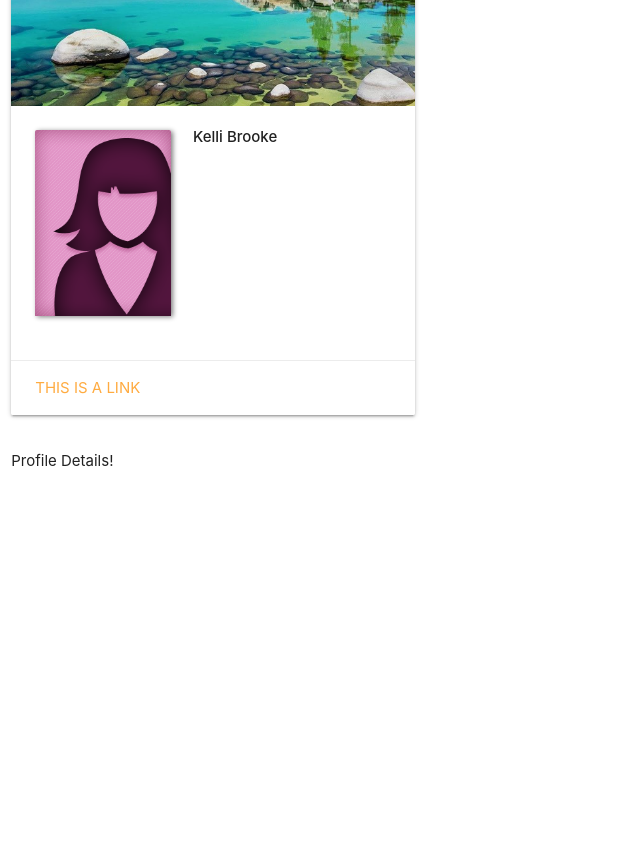
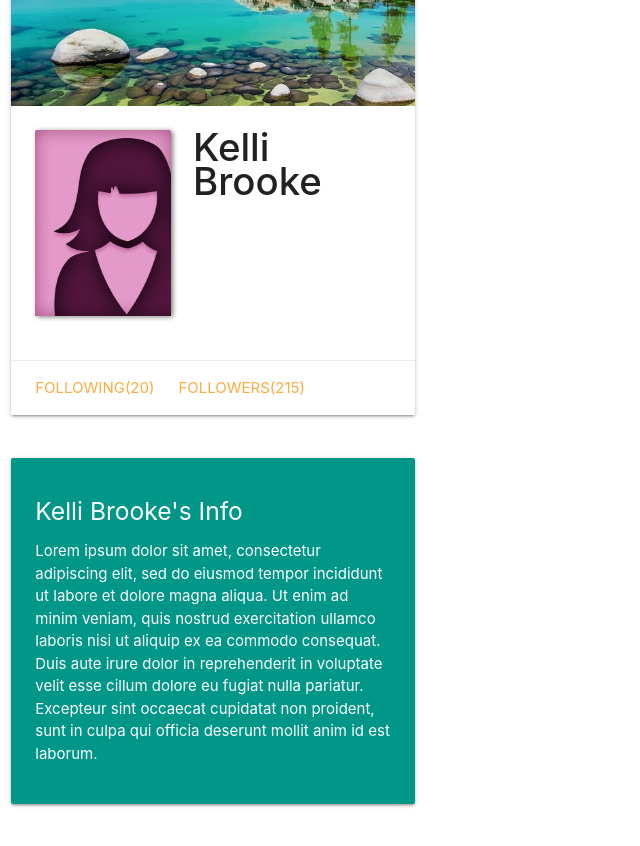
Before and after one commit to kellibrookedev/react-social-media-clone, a React app: page / in a window 1280 px wide. Shown: the part 260-1106 px from the top of the page, without its empty margins (0-640 px from the left). Before the commit the page ends 800 px from the top, so only its background shows below. Built offline with nearby package versions, Linux system fonts and the light colour scheme.

Commit message:
add links to bottom of profile box, add profile details box

```diff
--- a/src/components/profileDetails/ProfileDetails.jsx
+++ b/src/components/profileDetails/ProfileDetails.jsx
@@ -2,9 +2,20 @@
 
 function ProfileDetails() {
   return (
-    <div>
-      Profile Details!
+    <div className="row">
+    <div className="col s12">
+      <div className="card-panel teal">
+        <span className="white-text">
+        <h5>
+        Kelli Brooke's Info
+        </h5>
+        <p>
+        Lorem ipsum dolor sit amet, consectetur adipiscing elit, sed do eiusmod tempor incididunt ut labore et dolore magna aliqua. Ut enim ad minim veniam, quis nostrud exercitation ullamco laboris nisi ut aliquip ex ea commodo consequat. Duis aute irure dolor in reprehenderit in voluptate velit esse cillum dolore eu fugiat nulla pariatur. Excepteur sint occaecat cupidatat non proident, sunt in culpa qui officia deserunt mollit anim id est laborum.
+        </p>
+        </span>
+      </div>
     </div>
+  </div>
   );
 }
 
--- a/src/components/profileHeader/ProfileBox.jsx
+++ b/src/components/profileHeader/ProfileBox.jsx
@@ -14,7 +14,7 @@
   var profileNameStyle = {
     position: 'relative',
     top: '60',
-    fontSize: '30',
+    fontSize: '3vw',
     fontWeight: '450',
     padding: '24 20 4 24',
     lineHeight: '.9'
@@ -37,7 +37,8 @@
               </div>
             </div>
             <div className="card-action">
-              <a href="#">This is a link</a>
+              <a href="#">Following(20)</a>
+              <a href="#">Followers(215)</a>
             </div>
           </div>
         </div>
```
